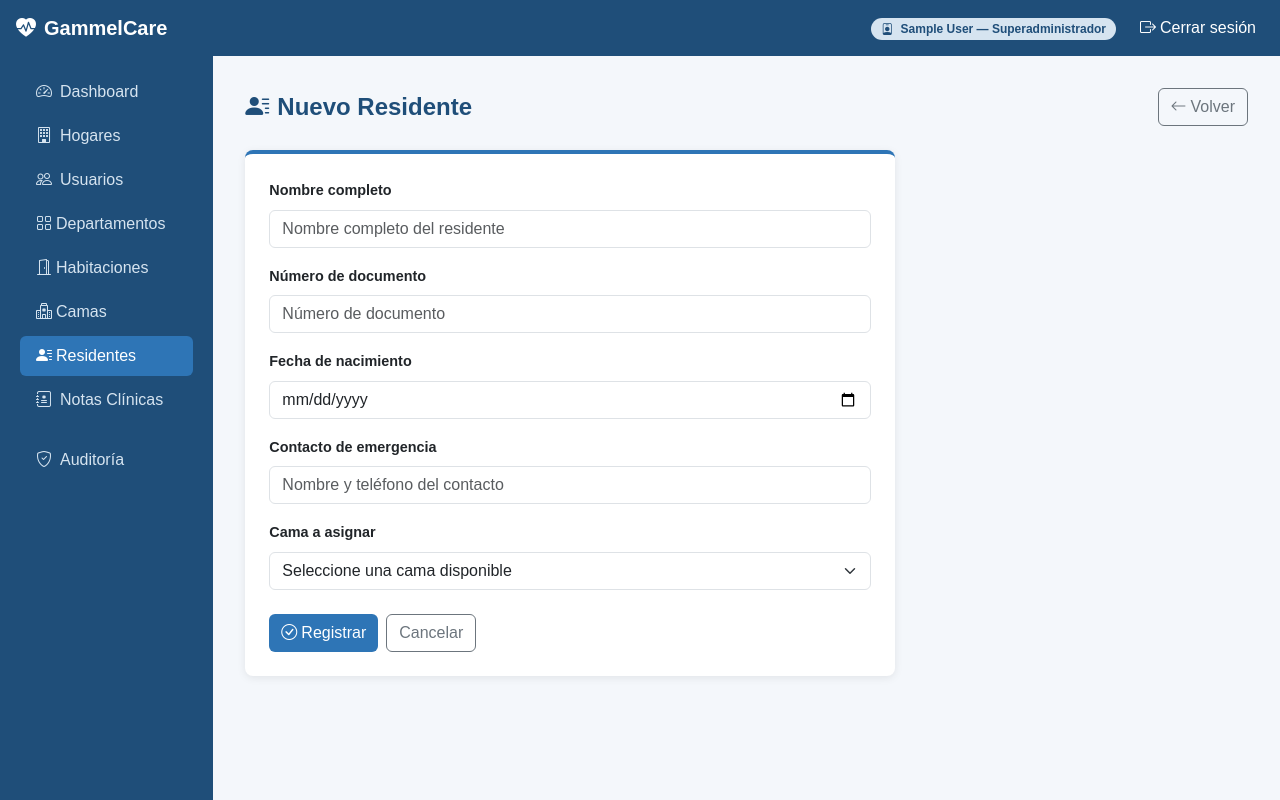
After one commit to jmuneralopez/gammelcare, a Django app: page /residentes/nuevo/ in a window 1280 px wide. The commit adds this page. Run offline with Django 5.2, Linux system fonts and the light colour scheme; a user stored in the database is signed in; tables that the repository leaves empty hold one stand-in row (values such as "Sample post").

Commit message:
feat: módulo de residentes — CRUD con cifrado de campos y asignación de camas

```diff
--- a/gammelcare/settings.py
+++ b/gammelcare/settings.py
@@ -125,3 +125,4 @@ STATIC_ROOT = BASE_DIR / 'staticfiles'
 LOGIN_URL = '/usuarios/login/'
 LOGIN_REDIRECT_URL = '/usuarios/dashboard/'
 LOGOUT_REDIRECT_URL = '/usuarios/login/'
+FERNET_KEY = config('FERNET_KEY')
--- a/gammelcare/urls.py
+++ b/gammelcare/urls.py
@@ -6,5 +6,6 @@ urlpatterns = [
     path('admin/', admin.site.urls),
     path('usuarios/', include('usuarios.urls')),
     path('infraestructura/', include('infraestructura.urls')),
+    path('residentes/', include('residentes.urls')),
     path('', lambda request: redirect('login'), name='home'),
 ]
--- /dev/null
+++ b/residentes/forms.py
@@ -0,0 +1,52 @@
+from django import forms
+from .models import Residente, AsignacionCama
+from infraestructura.models import Cama
+
+
+class ResidenteForm(forms.Form):
+    nombre_completo = forms.CharField(
+        max_length=200,
+        widget=forms.TextInput(attrs={
+            'class': 'form-control',
+            'placeholder': 'Nombre completo del residente'
+        }),
+        label='Nombre completo'
+    )
+    numero_documento = forms.CharField(
+        max_length=20,
+        widget=forms.TextInput(attrs={
+            'class': 'form-control',
+            'placeholder': 'Número de documento'
+        }),
+        label='Número de documento'
+    )
+    fecha_nacimiento = forms.DateField(
+        widget=forms.DateInput(attrs={
+            'class': 'form-control',
+            'type': 'date'
+        }),
+        label='Fecha de nacimiento'
+    )
+    contacto_emergencia = forms.CharField(
+        max_length=200,
+        widget=forms.TextInput(attrs={
+            'class': 'form-control',
+            'placeholder': 'Nombre y teléfono del contacto'
+        }),
+        label='Contacto de emergencia'
+    )
+    cama = forms.ModelChoiceField(
+        queryset=Cama.objects.none(),
+        widget=forms.Select(attrs={'class': 'form-select'}),
+        label='Cama a asignar',
+        empty_label='Seleccione una cama disponible'
+    )
+
+    def __init__(self, *args, hogar=None, **kwargs):
+        super().__init__(*args, **kwargs)
+        if hogar:
+            self.fields['cama'].queryset = Cama.objects.filter(
+                habitacion__departamento__hogar=hogar,
+                estado='disponible',
+                activo=True
+            )
--- /dev/null
+++ b/residentes/urls.py
@@ -0,0 +1,10 @@
+from django.urls import path
+from . import views
+
+urlpatterns = [
+    path('', views.residente_lista, name='residente_lista'),
+    path('nuevo/', views.residente_crear, name='residente_crear'),
+    path('<int:pk>/', views.residente_detalle, name='residente_detalle'),
+    path('<int:pk>/editar/', views.residente_editar, name='residente_editar'),
+    path('<int:pk>/desactivar/', views.residente_desactivar, name='residente_desactivar'),
+]
--- a/residentes/views.py
+++ b/residentes/views.py
@@ -1,3 +1,171 @@
-from django.shortcuts import render
+from django.shortcuts import render, redirect, get_object_or_404
+from django.contrib.auth.decorators import login_required
+from django.contrib import messages
+from django.utils import timezone
+from usuarios.decorators import administrador_requerido, clinico_requerido
+from auditoria.models import RegistroAuditoria
+from infraestructura.models import Cama
+from .models import Residente, AsignacionCama
+from .forms import ResidenteForm
 
-# Create your views here.
+
+def registrar_auditoria(usuario, accion, descripcion, request):
+    from usuarios.views import get_client_ip
+    RegistroAuditoria.objects.create(
+        usuario=usuario,
+        accion=accion,
+        descripcion=descripcion,
+        ip_address=get_client_ip(request)
+    )
+
+
+@login_required
+@clinico_requerido
+def residente_lista(request):
+    hogar = request.user.hogar
+    residentes = Residente.objects.filter(hogar=hogar).order_by('-fecha_ingreso')
+    lista = []
+    for r in residentes:
+        lista.append({
+            'obj': r,
+            'nombre': r.get_nombre(),
+            'documento': r.get_documento(),
+        })
+    return render(request, 'residentes/residente_lista.html', {
+        'residentes': lista
+    })
+
+
+@login_required
+@administrador_requerido
+def residente_crear(request):
+    hogar = request.user.hogar
+    form = ResidenteForm(request.POST or None, hogar=hogar)
+
+    if request.method == 'POST' and form.is_valid():
+        cama = form.cleaned_data['cama']
+
+        residente = Residente(hogar=hogar, fecha_nacimiento=form.cleaned_data['fecha_nacimiento'])
+        residente.set_nombre(form.cleaned_data['nombre_completo'])
+        residente.set_documento(form.cleaned_data['numero_documento'])
+        residente.set_contacto(form.cleaned_data['contacto_emergencia'])
+        residente.cama_actual = cama
+        residente.save()
+
+        cama.estado = 'ocupada'
+        cama.save()
+
+        AsignacionCama.objects.create(
+            residente=residente,
+            cama=cama,
+            activo=True
+        )
+
+        registrar_auditoria(
+            usuario=request.user,
+            accion=RegistroAuditoria.CREACION_RESIDENTE,
+            descripcion=f'Registro de residente #{residente.pk} en hogar {hogar.nombre}',
+            request=request
+        )
+
+        messages.success(request, 'Residente registrado correctamente.')
+        return redirect('residente_lista')
+
+    return render(request, 'residentes/residente_form.html', {
+        'form': form,
+        'titulo': 'Nuevo Residente',
+        'accion': 'Registrar'
+    })
+
+
+@login_required
+@clinico_requerido
+def residente_detalle(request, pk):
+    residente = get_object_or_404(Residente, pk=pk, hogar=request.user.hogar)
+
+    registrar_auditoria(
+        usuario=request.user,
+        accion=RegistroAuditoria.CONSULTA_EXPEDIENTE,
+        descripcion=f'Consulta de expediente del residente #{residente.pk}',
+        request=request
+    )
+
+    return render(request, 'residentes/residente_detalle.html', {
+        'residente': residente,
+        'nombre': residente.get_nombre(),
+        'documento': residente.get_documento(),
+        'contacto': residente.get_contacto(),
+        'notas': residente.notas.all().order_by('-fecha_creacion'),
+        'asignaciones': residente.asignaciones.all().order_by('-fecha_inicio'),
+    })
+
+
+@login_required
+@administrador_requerido
+def residente_editar(request, pk):
+    residente = get_object_or_404(Residente, pk=pk, hogar=request.user.hogar)
+    hogar = request.user.hogar
+
+    initial = {
+        'nombre_completo': residente.get_nombre(),
+        'numero_documento': residente.get_documento(),
+        'fecha_nacimiento': residente.fecha_nacimiento,
+        'contacto_emergencia': residente.get_contacto(),
+        'cama': residente.cama_actual,
+    }
+
+    form = ResidenteForm(request.POST or None, hogar=hogar, initial=initial)
+
+    if request.method == 'POST' and form.is_valid():
+        residente.set_nombre(form.cleaned_data['nombre_completo'])
+        residente.set_documento(form.cleaned_data['numero_documento'])
+        residente.set_contacto(form.cleaned_data['contacto_emergencia'])
+        residente.fecha_nacimiento = form.cleaned_data['fecha_nacimiento']
+
+        nueva_cama = form.cleaned_data['cama']
+        if nueva_cama != residente.cama_actual:
+            if residente.cama_actual:
+                residente.cama_actual.estado = 'disponible'
+                residente.cama_actual.save()
+                AsignacionCama.objects.filter(
+                    residente=residente, activo=True
+                ).update(fecha_fin=timezone.now(), activo=False)
+
+            nueva_cama.estado = 'ocupada'
+            nueva_cama.save()
+            residente.cama_actual = nueva_cama
+            AsignacionCama.objects.create(
+                residente=residente,
+                cama=nueva_cama,
+                activo=True
+            )
+
+        residente.save()
+        messages.success(request, 'Residente actualizado correctamente.')
+        return redirect('residente_lista')
+
+    return render(request, 'residentes/residente_form.html', {
+        'form': form,
+        'titulo': 'Editar Residente',
+        'accion': 'Guardar cambios'
+    })
+
+
+@login_required
+@administrador_requerido
+def residente_desactivar(request, pk):
+    residente = get_object_or_404(Residente, pk=pk, hogar=request.user.hogar)
+    residente.activo = not residente.activo
+
+    if not residente.activo and residente.cama_actual:
+        residente.cama_actual.estado = 'disponible'
+        residente.cama_actual.save()
+        AsignacionCama.objects.filter(
+            residente=residente, activo=True
+        ).update(fecha_fin=timezone.now(), activo=False)
+        residente.cama_actual = None
+
+    residente.save()
+    estado = 'activado' if residente.activo else 'dado de alta'
+    messages.success(request, f'Residente {estado} correctamente.')
+    return redirect('residente_lista')
--- a/templates/base.html
+++ b/templates/base.html
@@ -135,8 +135,8 @@
         {% endif %}
         <li class="nav-item">
           <a class="nav-link {% if 'residentes' in request.path %}active{% endif %}"
-             href="#">
-            <i class="bi bi-person-lines-fill"></i>Residentes
+            href="{% url 'residente_lista' %}">
+            <i class="bi bi-person-lines-fill me-1"></i>Residentes
           </a>
         </li>
         {% if user.rol.nombre == 'clinico' or user.rol.nombre == 'administrador' or user.rol.nombre == 'superadmin' %}
--- /dev/null
+++ b/templates/residentes/residente_form.html
@@ -0,0 +1,42 @@
+{% extends 'base.html' %}
+{% block title %}GammelCare — {{ titulo }}{% endblock %}
+
+{% block content %}
+<div class="d-flex justify-content-between align-items-center mb-4">
+  <h4 class="fw-bold mb-0" style="color:#1F4E79;">
+    <i class="bi bi-person-lines-fill me-2"></i>{{ titulo }}
+  </h4>
+  <a href="{% url 'residente_lista' %}" class="btn btn-outline-secondary">
+    <i class="bi bi-arrow-left me-1"></i>Volver
+  </a>
+</div>
+
+<div class="card card-gc" style="max-width:650px;">
+  <div class="card-body p-4">
+    <form method="post">
+      {% csrf_token %}
+      {% for field in form %}
+      <div class="mb-3">
+        <label class="form-label fw-semibold" style="font-size:0.9rem;">
+          {{ field.label }}
+        </label>
+        {{ field }}
+        {% if field.errors %}
+          <div class="text-danger" style="font-size:0.83rem;">
+            {{ field.errors|join:", " }}
+          </div>
+        {% endif %}
+      </div>
+      {% endfor %}
+      <div class="d-flex gap-2 mt-4">
+        <button type="submit" class="btn btn-gc">
+          <i class="bi bi-check-circle me-1"></i>{{ accion }}
+        </button>
+        <a href="{% url 'residente_lista' %}" class="btn btn-outline-secondary">
+          Cancelar
+        </a>
+      </div>
+    </form>
+  </div>
+</div>
+{% endblock %}
```
Also changed, not shown: templates/residentes/residente_detalle.html (added, +143 -0 lines), templates/residentes/residente_lista.html (added, +87 -0 lines).
